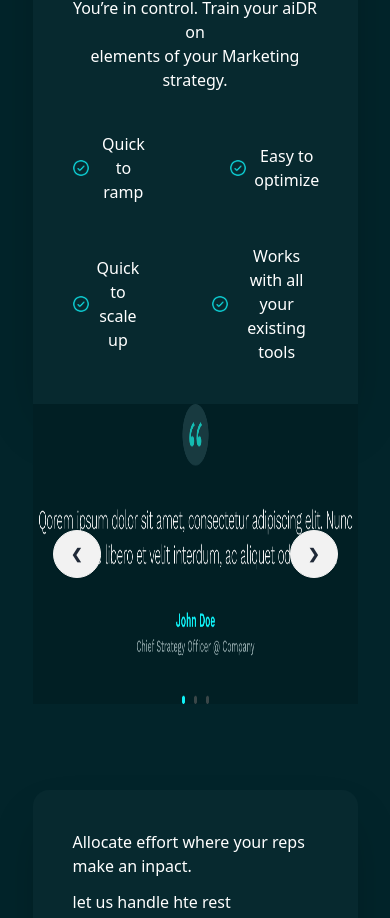
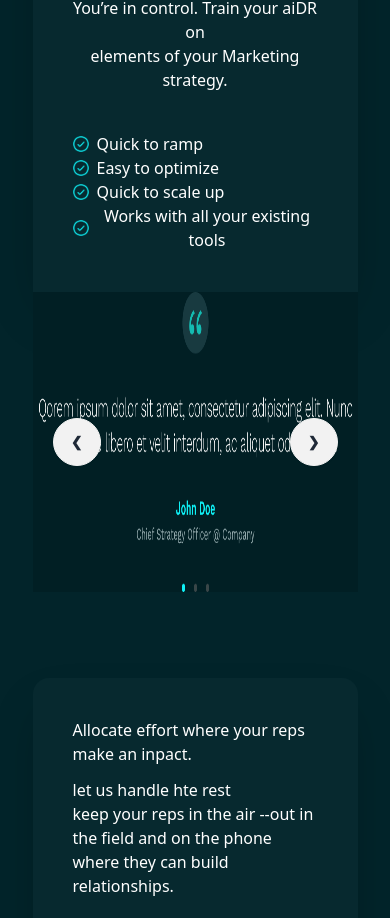
Before and after one commit to M-Rakib-Ahmed/hablu-assingment-seven, a React (Vite) app: page / in a window 390 px wide. Shown: the part 1676-2594 px from the top of the page. Built offline with nearby package versions, Linux system fonts and the light colour scheme.

Commit message:
new train section added

```diff
--- a/src/components/TraniSection.jsx
+++ b/src/components/TraniSection.jsx
@@ -6,7 +6,7 @@ const TraniSection = () => {
             <p className="font-serif text-2xl text-[#0DBFC4]">prefered email st|</p>
             <p className="mt-5">You’re in control. Train your aiDR on <br /> elements of your Marketing strategy.</p>
             <div>
-               <ul className="flex justify-center gap-20 mt-10">
+               <ul className="lg:flex justify-center lg:gap-20 mt-10">
                     <li className='flex items-center gap-2'>
                         <img className='size-4' src={voctor} alt="" />
                         Quick to ramp
@@ -19,7 +19,7 @@ const TraniSection = () => {
                     </li>
 
                 </ul>
-               <ul className="flex justify-center gap-20 mt-10">
+               <ul className="lg:flex justify-center gap-20 lg:mt-10">
                     <li className='flex items-center gap-2'>
                         <img className='size-4' src={voctor} alt="" />
                         Quick to scale up
```
